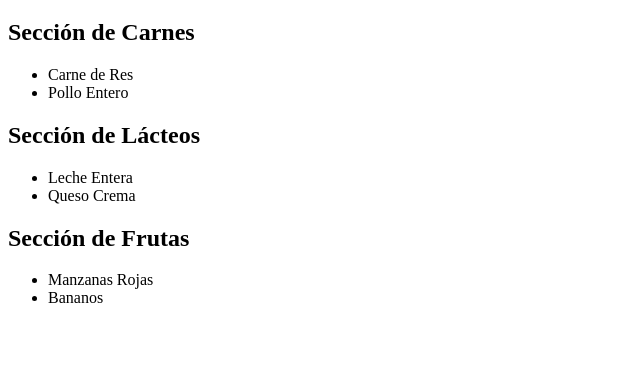
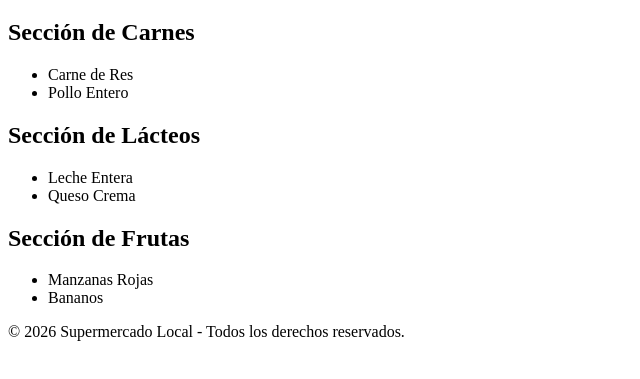
Before and after one commit to Marifer2922/programacion_web, a plain HTML site: page Ejercicio1.html in a window 1280 px wide. Shown: the part 61-440 px from the top of the page, without its empty margins (0-640 px from the left). Drawn offline with Linux system fonts and the light colour scheme.

Commit message:
feat: agregando pie de pagina section

```diff
--- a/Ejercicio1.html
+++ b/Ejercicio1.html
@@ -29,7 +29,12 @@
         <li>Manzanas Rojas</li>
         <li>Bananos</li>
     </ul>
-    </section>
+
+</section>
+
+<footer>
+    <p>&copy; 2026 Supermercado Local - Todos los derechos reservados.</p>
+</footer>
 
 </body>
 </html>
```
